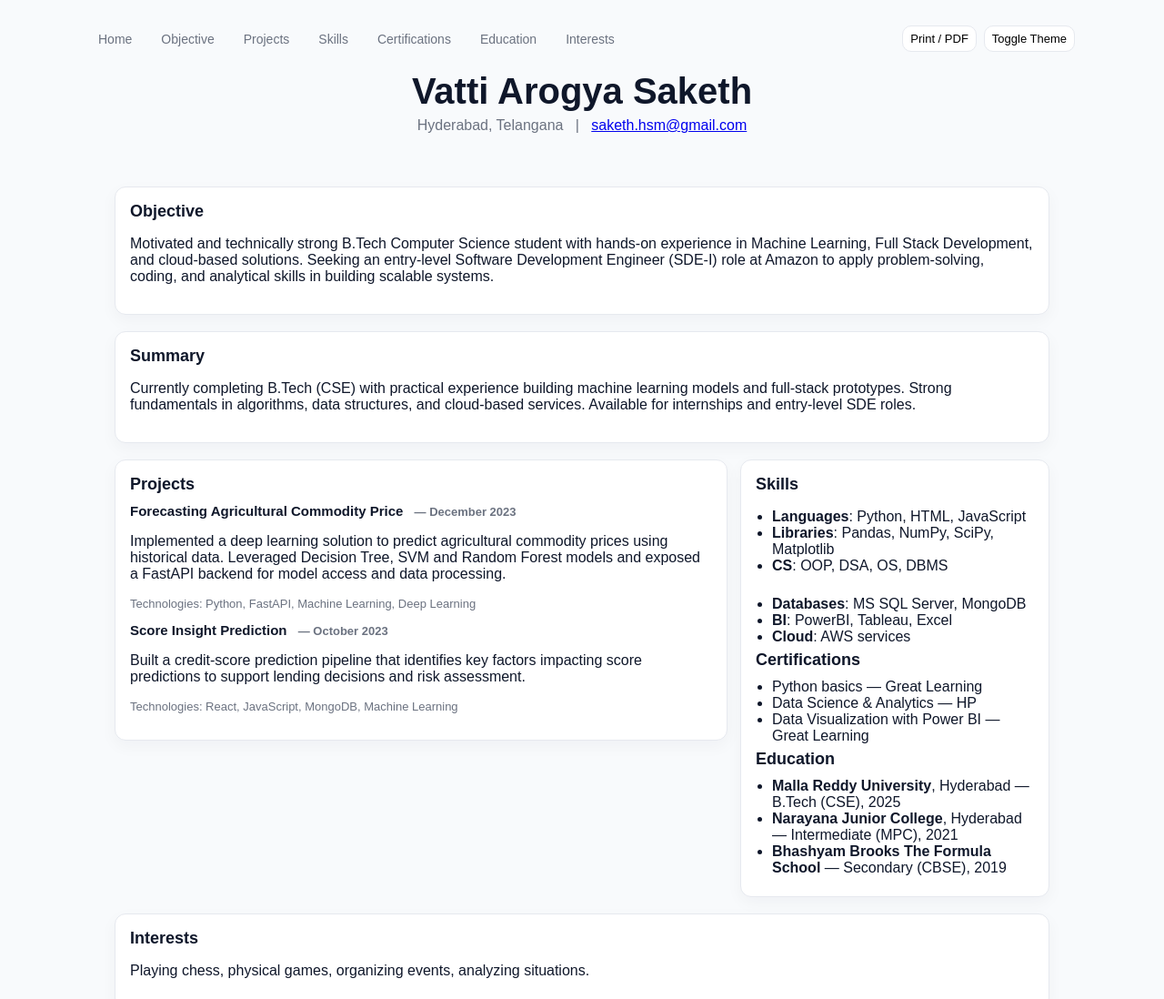
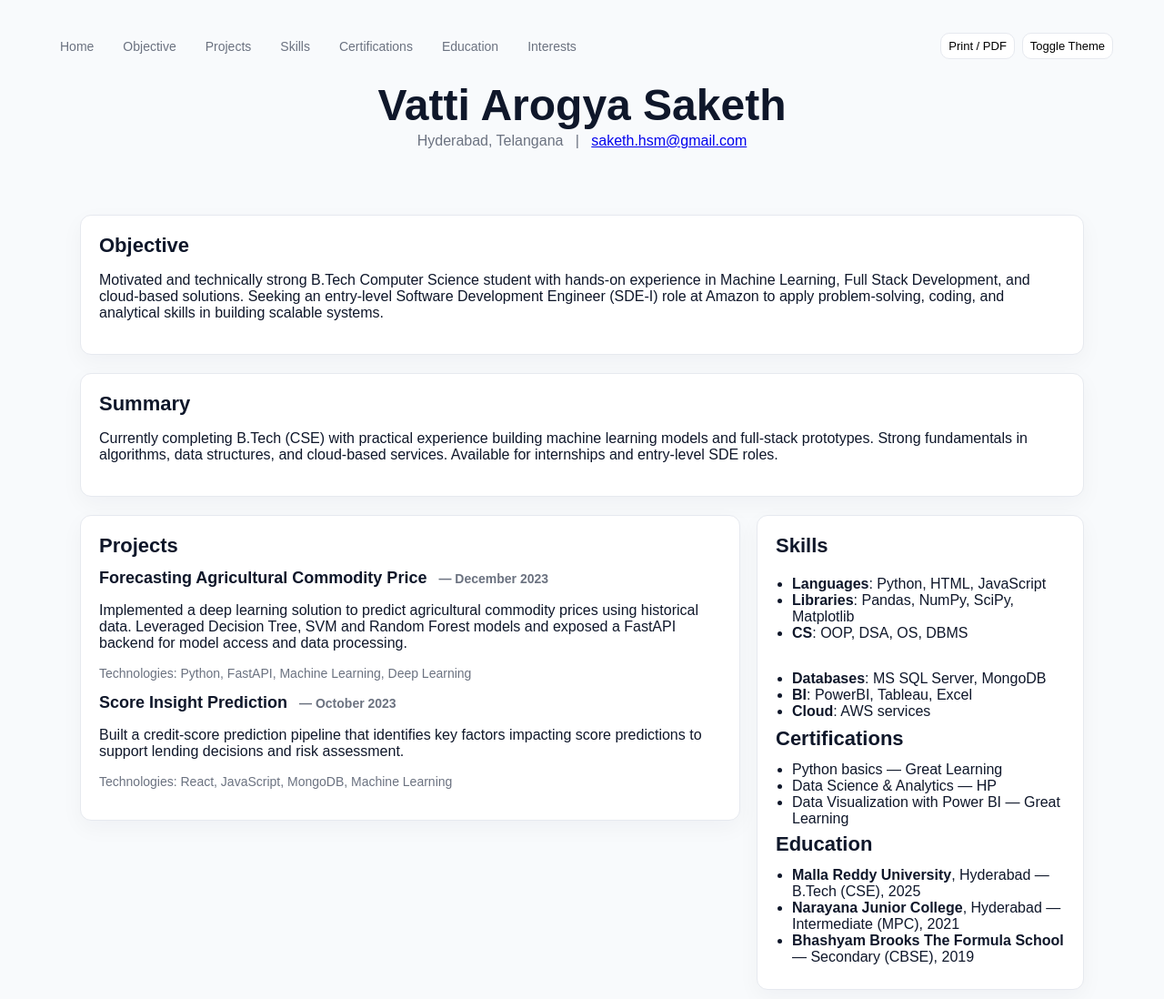
Before and after one commit to sakethvatti/Resume, a plain HTML site: page index.html in a window 1280 px wide. Shown: the top 1098 px of the page at 91% size. Drawn offline with Linux system fonts and the light colour scheme.

Commit message:
Desktop-first: larger typography, wider layout, responsive downscaling

```diff
--- a/styles.css
+++ b/styles.css
@@ -8,26 +8,27 @@
 */
 
 :root{
-  /* Color system (light mode) */
-  --page-bg: #F8FAFC; /* light neutral */
+  /* Desktop-first color & layout */
+  --page-bg: #F8FAFC;
   --surface: #FFFFFF;
   --muted: #6B7280;
-  --accent: #2563EB; /* blue-600 */
-  --text: #0F172A; /* primary text */
+  --accent: #2563EB;
+  --text: #0F172A;
   --border: #E6E9EF;
   --radius: 12px;
 
-  /* Layout */
-  --max-width: 1100px;
+  /* Desktop layout */
+  --max-width: 1200px;
+  --side-padding-lg: 48px; /* desktop side padding */
+  --side-padding-md: 32px;
   --side-padding-sm: 18px;
-  --side-padding-lg: 36px;
 
-  /* Typography scale (mobile-first) */
-  --fs-body: 16px;
-  --lh-body: 1.6;
-  --fs-h1: 40px;
-  --fs-h2: 28px;
-  --fs-h3: 20px;
+  /* Typography (desktop-first) */
+  --fs-body: 17px;
+  --lh-body: 1.65;
+  --fs-h1: 48px;
+  --fs-h2: 32px;
+  --fs-h3: 22px;
 }
 
 *{box-sizing:border-box}
@@ -44,7 +45,7 @@ body{
 .skip-link{position:absolute;left:-9999px;top:auto;width:1px;height:1px;overflow:hidden}
 
 
-.site-header{padding:18px var(--side-padding-sm);text-align:center}
+.site-header{padding:22px var(--side-padding-md);text-align:center}
 .nav{background:transparent;border-bottom:1px solid transparent}
 .nav-inner{max-width:var(--max-width);margin:0 auto;display:flex;justify-content:space-between;align-items:center;padding:8px}
 .nav-list{list-style:none;padding:0;margin:0;display:flex;gap:12px}
@@ -56,43 +57,70 @@ body{
 .btn:focus{outline:2px solid rgba(37,99,235,0.15)}
 .btn:hover{transform:translateY(-2px);box-shadow:0 8px 20px rgba(15,23,42,0.06)}
 
-.hero{max-width:var(--max-width);margin:12px auto 18px;padding:0 var(--side-padding-sm)}
-.name{font-size:26px;margin:0;font-weight:700}
+.hero{max-width:var(--max-width);margin:18px auto 20px;padding:0 var(--side-padding-md)}
+.name{font-size:var(--fs-h1);margin:0;line-height:1}
 .meta{color:var(--muted);margin-top:6px}
 
-.site-main .wrap{max-width:var(--max-width);margin:0 auto;padding:12px var(--side-padding-sm)}
+.site-main .wrap{max-width:var(--max-width);margin:0 auto;padding:18px var(--side-padding-md)}
 
 /* Card base */
 .card{
   background:var(--surface);
   border:1px solid var(--border);
   border-radius:var(--radius);
-  padding:16px;
-  box-shadow:0 6px 18px rgba(15,22,40,0.04);
-  margin-bottom:18px;
+  padding:20px;
+  box-shadow:0 8px 24px rgba(15,22,40,0.04);
+  margin-bottom:20px;
 }
-.card-title{margin:0 0 10px 0;font-size:18px}
+.card-title{margin:0 0 12px 0;font-size:var(--fs-h3);font-weight:600}
 
-.grid{display:grid;grid-template-columns:1fr;gap:14px;align-items:start}
+.grid{display:grid;grid-template-columns:1fr;gap:18px;align-items:start}
 .sidebar .card{padding:12px}
 
 .project{margin-bottom:12px}
-.project-title{margin:0;font-size:15px}
-.muted{color:var(--muted);font-size:13px;margin-left:8px}
-.tech{color:var(--muted);font-size:13px;margin-top:8px}
+.project-title{margin:0;font-size:18px}
+.muted{color:var(--muted);font-size:14px;margin-left:8px}
+.tech{color:var(--muted);font-size:14px;margin-top:10px}
 
-.skill-grid{display:flex;gap:12px;flex-wrap:wrap}
-.skill-grid ul{padding-left:18px;margin:6px 0;min-width:140px}
+.skill-grid{display:flex;gap:16px;flex-wrap:wrap}
+.skill-grid ul{padding-left:18px;margin:8px 0;min-width:160px}
 .list{padding-left:18px;margin:6px 0}
 
 .signature{text-align:right;font-weight:600}
 
 /* Desktop layout: two-column content with sidebar */
-@media (min-width:960px){
-  .grid{grid-template-columns:1fr 340px}
-  .site-header{padding:20px var(--side-padding-lg)}
-  .site-main .wrap{padding:20px var(--side-padding-lg)}
-  .name{font-size:40px}
+/* Desktop: two-column layout */
+@media (min-width:1000px){
+  .grid{grid-template-columns:1fr 360px}
+  .site-header{padding:28px var(--side-padding-lg)}
+  .site-main .wrap{padding:24px var(--side-padding-lg)}
+  .name{font-size:var(--fs-h1)}
+}
+
+/* Tablet and mobile: scale down for smaller viewports */
+@media (max-width:999px){
+  :root{
+    --side-padding-md: 24px;
+    --fs-h1: 40px;
+    --fs-h2: 28px;
+    --fs-h3: 18px;
+    --fs-body: 16px;
+  }
+  .site-header{padding:18px var(--side-padding-md)}
+  .site-main .wrap{padding:16px var(--side-padding-md)}
+}
+
+@media (max-width:640px){
+  :root{
+    --side-padding-md: 16px;
+    --fs-h1: 32px;
+    --fs-h2: 22px;
+    --fs-h3: 16px;
+    --fs-body: 15px;
+  }
+  .grid{grid-template-columns:1fr}
+  .nav-inner{flex-direction:column;gap:8px}
+  .nav-list{flex-wrap:wrap;justify-content:center}
 }
 
 /* Print styles: remove color, shadows and hide UI buttons */
```
